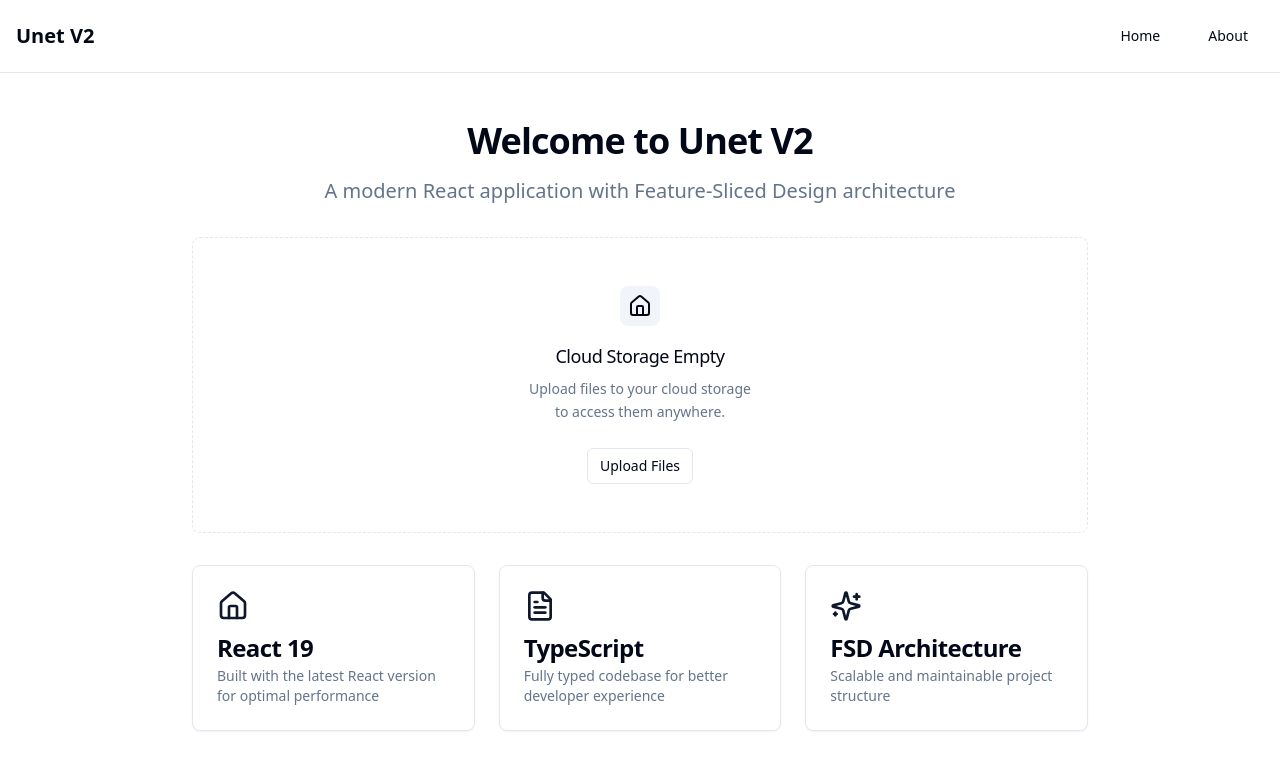
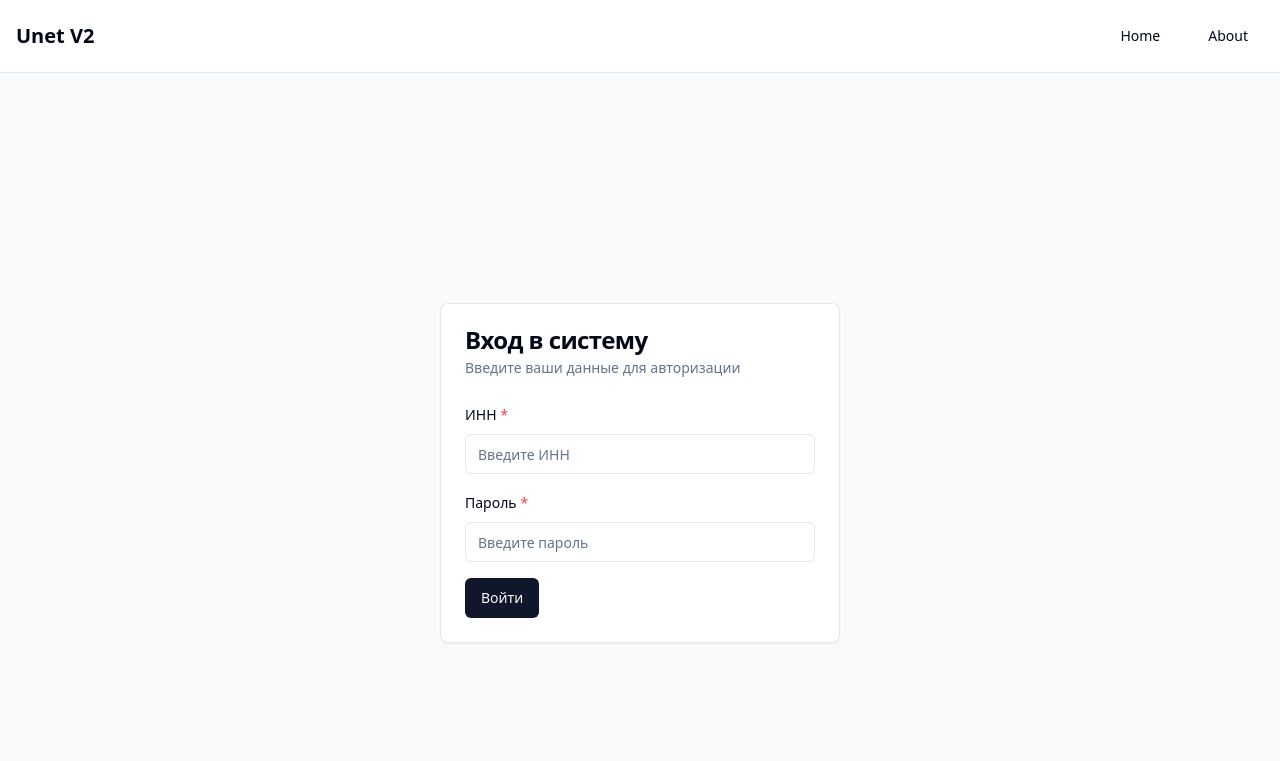
Before and after one commit to tukembaev/unet_v2, a React (Vite) app: page / in a window 1280 px wide. Shown: the top 761 px of the page. Built offline with nearby package versions, Linux system fonts and the light colour scheme; no server answers.

Commit message:
add login v1

```diff
--- a/package.json
+++ b/package.json
@@ -18,6 +18,7 @@
     "axios": "^1.7.7",
     "class-variance-authority": "^0.7.0",
     "clsx": "^2.1.1",
+    "jwt-decode": "^4.0.0",
     "lucide-react": "^0.441.0",
     "react": "^19.0.0",
     "react-dom": "^19.0.0",
--- a/src/app/providers/router.tsx
+++ b/src/app/providers/router.tsx
@@ -3,11 +3,13 @@ import { HomePage } from 'pages/home';
 import { AboutPage } from 'pages/about';
 import { NotFoundPage } from 'pages/not-found';
 import { RootLayout } from 'app/layouts/root-layout';
+import { LoginPage } from 'pages/login';
 
 // Define route paths as constants for type safety
 export const ROUTES = {
-  HOME: '/',
+  HOME: '/home',
   ABOUT: '/about',
+  AUTH: '/',
   // Add more routes here as needed
 } as const;
 
@@ -22,12 +24,17 @@ const routes: RouteObject[] = [
     errorElement: <NotFoundPage />,
     children: [
       {
+        path: ROUTES.HOME,
         index: true,
         element: <HomePage />,
       },
       {
         path: ROUTES.ABOUT,
         element: <AboutPage />,
+      },
+      {
+        path: ROUTES.AUTH,
+        element: <LoginPage />,
       },
     ],
   },
--- /dev/null
+++ b/src/features/auth/index.ts
@@ -0,0 +1 @@
+export {LoginForm} from "./ui/LoginForm";
--- /dev/null
+++ b/src/features/auth/model/api.ts
@@ -0,0 +1,22 @@
+import axios from "axios";
+import {jwtDecode} from "jwt-decode";
+import { LoginResponse, User } from "./types";
+import { apiClient } from "shared/config";
+
+const API_URL = "https://utask.kstu.kg";
+
+export async function loginRequest(username: string, password: string): Promise<User> {
+  const { data } = await apiClient.post<LoginResponse>(`${API_URL}/user/api/v1/users/auth/`, {
+    username,
+    password,
+  });
+
+  const userData = jwtDecode<{ user_data: Omit<User, "token"> }>(data.access).user_data;
+  const user = { ...userData, token: data.access };
+
+  localStorage.setItem("token", data.access);
+  localStorage.setItem("refresh", data.refresh);
+  localStorage.setItem("user", JSON.stringify(user));
+
+  return user;
+}
--- /dev/null
+++ b/src/features/auth/model/schema.ts
@@ -0,0 +1,8 @@
+import { z } from "zod";
+
+export const loginSchema = z.object({
+  email: z.string().min(1, "Введите ИНН").regex(/^\d+$/, "ИНН должен содержать только цифры"),
+  password: z.string().min(1, "Введите пароль"),
+});
+
+export type LoginFormValues = z.infer<typeof loginSchema>;
--- /dev/null
+++ b/src/features/auth/model/types.ts
@@ -0,0 +1,15 @@
+export interface LoginResponse {
+  access: string;
+  refresh: string;
+}
+
+export interface User {
+  id: number;
+  inn: string;
+  pin: string | null;
+  token: string;
+  first_name: string | null;
+  last_name: string | null;
+  email: string;
+  surname: string | null;
+}
--- /dev/null
+++ b/src/features/auth/ui/LoginForm.tsx
@@ -0,0 +1,72 @@
+import React from "react";
+import { zodResolver } from "@hookform/resolvers/zod";
+import { useForm } from "react-hook-form";
+import { loginSchema, LoginFormValues } from "../model/schema";
+import { loginRequest } from "../model/api";
+import { Button, Card, CardContent, CardDescription, CardHeader, CardTitle } from "shared/ui";
+import { FormField } from "shared/lib";
+import { toast } from "sonner";
+
+
+export const LoginForm: React.FC = () => {
+  const form = useForm<LoginFormValues>({
+    resolver: zodResolver(loginSchema),
+    defaultValues: {
+      email: "",
+      password: "",
+    },
+  });
+
+  const onSubmit = async (values: LoginFormValues) => {
+    try {
+      const user = await loginRequest(values.email, values.password);
+
+      toast.success(`Добро пожаловать, ${user.first_name} ${user.surname}!`, {
+        description: "Вы успешно вошли в систему.",
+      });
+      form.reset();
+
+    } catch (error: any) {
+      toast.error("Ошибка входа", {
+        description: error?.message || "Пожалуйста, попробуйте еще раз.",
+      });
+    }
+  };
+
+  const isSubmitting = form.formState.isSubmitting;
+
+  return (
+    <Card>
+      <CardHeader>
+        <CardTitle>Вход в систему</CardTitle>
+        <CardDescription>Введите ваши данные для авторизации</CardDescription>
+      </CardHeader>
+
+      <CardContent>
+        <form onSubmit={form.handleSubmit(onSubmit)} className="space-y-4">
+          <FormField
+            form={form}
+            name="email"
+            label="ИНН"
+            placeholder="Введите ИНН"
+            required
+          />
+          <FormField
+            form={form}
+            name="password"
+            type="password"
+            label="Пароль"
+            placeholder="Введите пароль"
+            required
+          />
+
+          <Button type="submit" disabled={isSubmitting}>
+            {isSubmitting ? "Загрузка..." : "Войти"}
+          </Button>
+        </form>
+      </CardContent>
+
+
+    </Card>
+  );
+};
--- a/src/pages/home/index.tsx
+++ b/src/pages/home/index.tsx
@@ -1,4 +1,4 @@
-import { useState } from "react";
+import { useEffect, useState } from "react";
 import {
   Card,
   CardContent,
@@ -57,6 +57,8 @@ export function HomePage() {
       setIsSubmitting(false);
     }
   });
+
+
 
   return (
     <div className="container mx-auto px-4 py-12">
--- /dev/null
+++ b/src/pages/login/index.tsx
@@ -0,0 +1,17 @@
+// src/pages/login/LoginPage.tsx
+
+import { LoginForm } from "features/auth";
+import React from "react";
+import { cn } from "shared/lib/utils";
+
+
+
+export const LoginPage: React.FC = () => {
+  return (
+    <div className={cn("flex justify-center items-center h-screen bg-gray-50")}>
+      <div className="max-w-md w-full p-6">
+        <LoginForm />
+      </div>
+    </div>
+  );
+};
```
Also changed, not shown: 1 other file (tests, documents, lock files or other folders).
